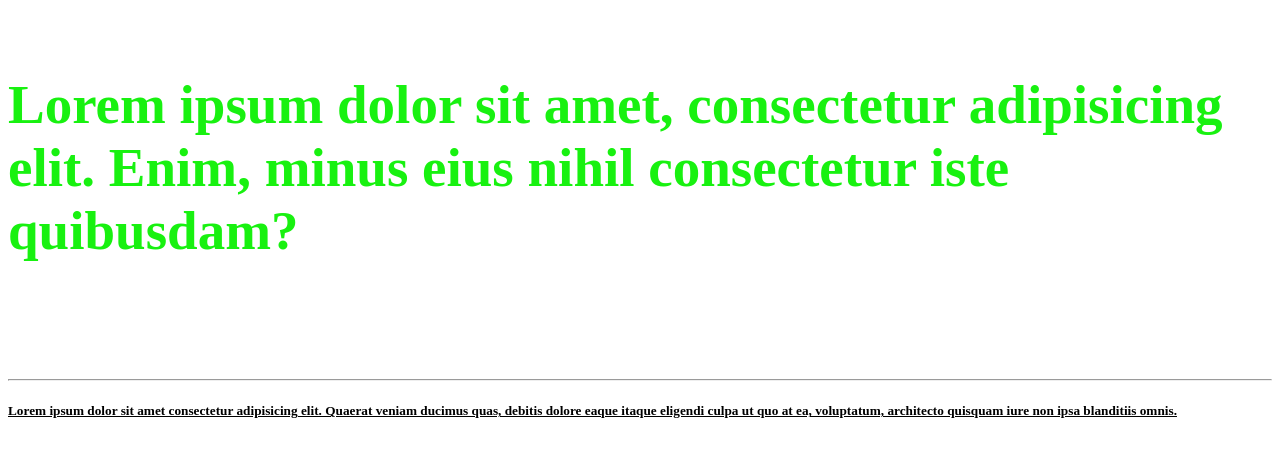
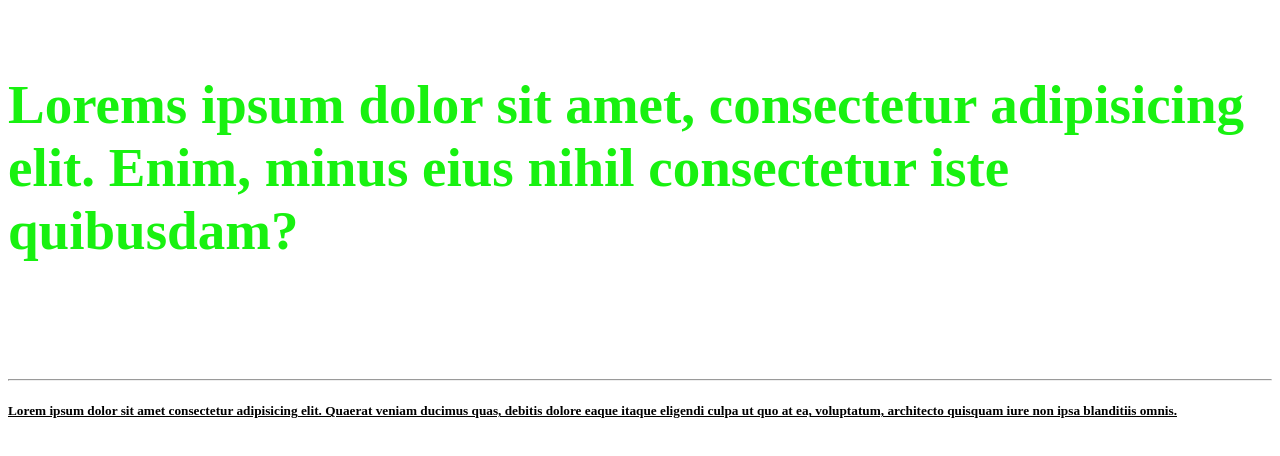
Before and after one commit to Godswill001/Jumia, a plain HTML site: page session11/index.html in a window 1280 px wide. Drawn offline with Linux system fonts and the light colour scheme.

Commit message:
hey i added s to orem

```diff
--- a/session11/index.html
+++ b/session11/index.html
@@ -16,7 +16,7 @@
 
     </head>
     <body>
-      <h4>Lorem ipsum dolor sit amet, consectetur adipisicing elit. Enim, minus eius nihil consectetur iste quibusdam?</h4>
+      <h4>Lorems ipsum dolor sit amet, consectetur adipisicing elit. Enim, minus eius nihil consectetur iste quibusdam?</h4>
       <br>
       <br>
       <hr>
```
